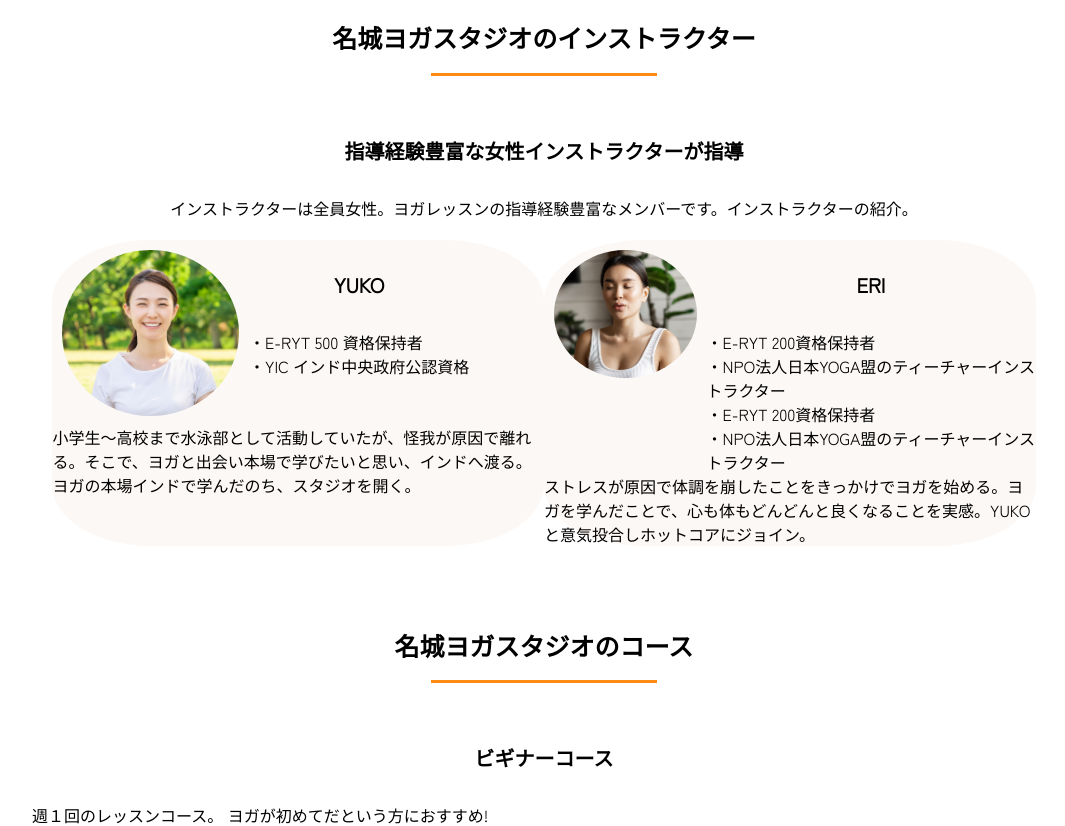
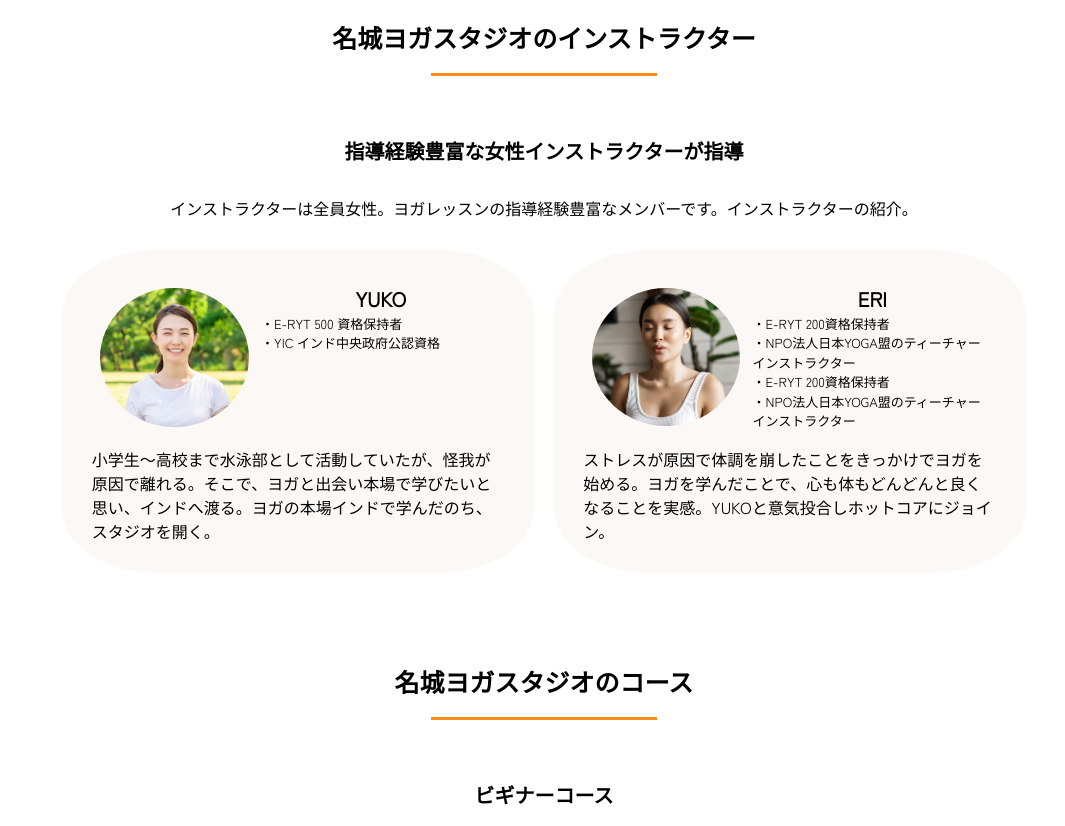
Before and after one commit to mitsuhiro-kobayashi/portfolio-training-advanced, a PHP site: page / in a window 1280 px wide. Shown: the part 2860-3686 px from the top of the page, without its empty margins (96-1161 px from the left). Run offline with PHP 8.4, Linux system fonts and the light colour scheme.

Commit message:
css途中2

```diff
--- a/css/style.css
+++ b/css/style.css
@@ -192,21 +192,36 @@ instructor
     justify-content: space-between;
     padding: 2%;
 }
-.a {
+.instructor-content {
     background-color: #FCF8F5;
     border-radius: 20%;
     width: 50%;
+    margin: 1%;
+    padding: 3%;
 }
-.instructor-content {
+.instructor-content p {
+    margin-top: 3%;
+}
+.instructor-about {
     display: flex;
 }
-.instructor-about {
+.instructor-img {
     padding: 2%;
     width: 40%;
 }
-.instructor-about img {
+.instructor-img img {
     width: 100%;
     border-radius: 50%;
+}
+.instructor-txt h4 {
+    margin: 0;
+}
+.instructor-txt ul li {
+    font-size: small;
+}
+.instructor-txt {
+    padding: 1%;
+    width: 60%;
 }
 
 
--- a/index.html
+++ b/index.html
@@ -87,12 +87,10 @@
             <h4 class="common-h4">指導経験豊富な女性インストラクターが指導</h4>
             <p class="common-txt">インストラクターは全員女性。ヨガレッスンの指導経験豊富なメンバーです。インストラクターの紹介。</p>
             <div class="instructor-contents">
-                <div class="a">
                 <div class="instructor-content">
                     <div class="instructor-about">
                         <div class="instructor-img">
                             <img src="img/インストラクター①.jpg" alt="ヨガインストラクター①">
-                            </div>
                         </div>
                         <div class="instructor-txt">
                             <h4 class="common-h4">YUKO</h4>
@@ -104,12 +102,10 @@
                     </div>
                     <p>小学生〜高校まで水泳部として活動していたが、怪我が原因で離れる。そこで、ヨガと出会い本場で学びたいと思い、インドへ渡る。ヨガの本場インドで学んだのち、スタジオを開く。</p>
                 </div>
-                <div class="a">
                 <div class="instructor-content">
                     <div class="instructor-about">
                         <div class="instructor-img">
                             <img src="img/インストラクター②.jpg" alt="ヨガインストラクター②">
-                            </div>
                         </div>
                         <div class="instructor-txt">
                             <h4 class="common-h4">ERI</h4>
```
Lines whose indentation alone changed are shown as unchanged.
